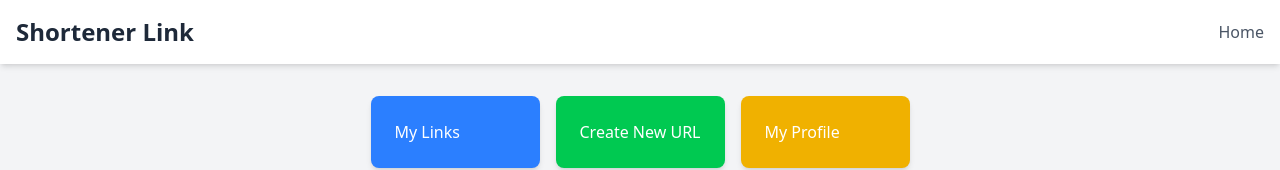
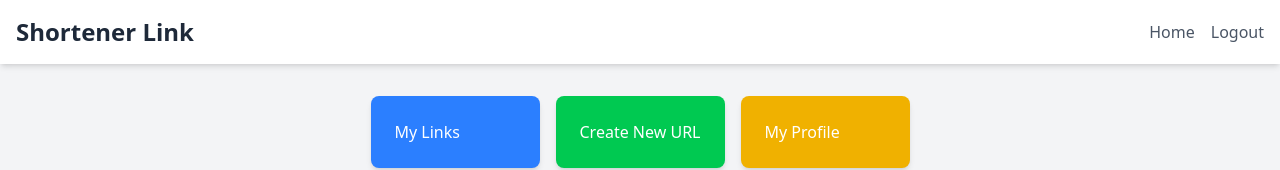
Before and after one commit to mj-moslehi/shortener-link-frontend, a React (Vite) app: page /home in a window 1280 px wide. Shown: the top 170 px of the page. Built offline with nearby package versions, Linux system fonts and the light colour scheme.

Commit message:
add logout

```diff
--- a/src/components/NavBar.tsx
+++ b/src/components/NavBar.tsx
@@ -1,12 +1,29 @@
-export default function NavBar(){
-    return(
+import api from '../services/domain.ts'
+
+export default function NavBar() {
+
+    const logout = async () => {
+        await api.post("/user/logout");
+        alert("Logout successful");
+    };
+
+    return (
         <header className="w-full p-4 bg-white shadow-md">
             <nav className="container mx-auto flex justify-between items-center">
                 <h1 className="text-2xl font-bold text-gray-800">Shortener Link</h1>
                 <ul className="flex space-x-4">
                     <li><a href='/home' className="text-gray-600 hover:text-gray-800">Home</a></li>
+                    <li>
+                        <a
+                            href='/'
+                            className="text-gray-600 hover:text-gray-800"
+                            onClick={logout}
+                        >
+                            Logout
+                        </a>
+                    </li>
                 </ul>
             </nav>
         </header>
-    )
+    );
 }
```
